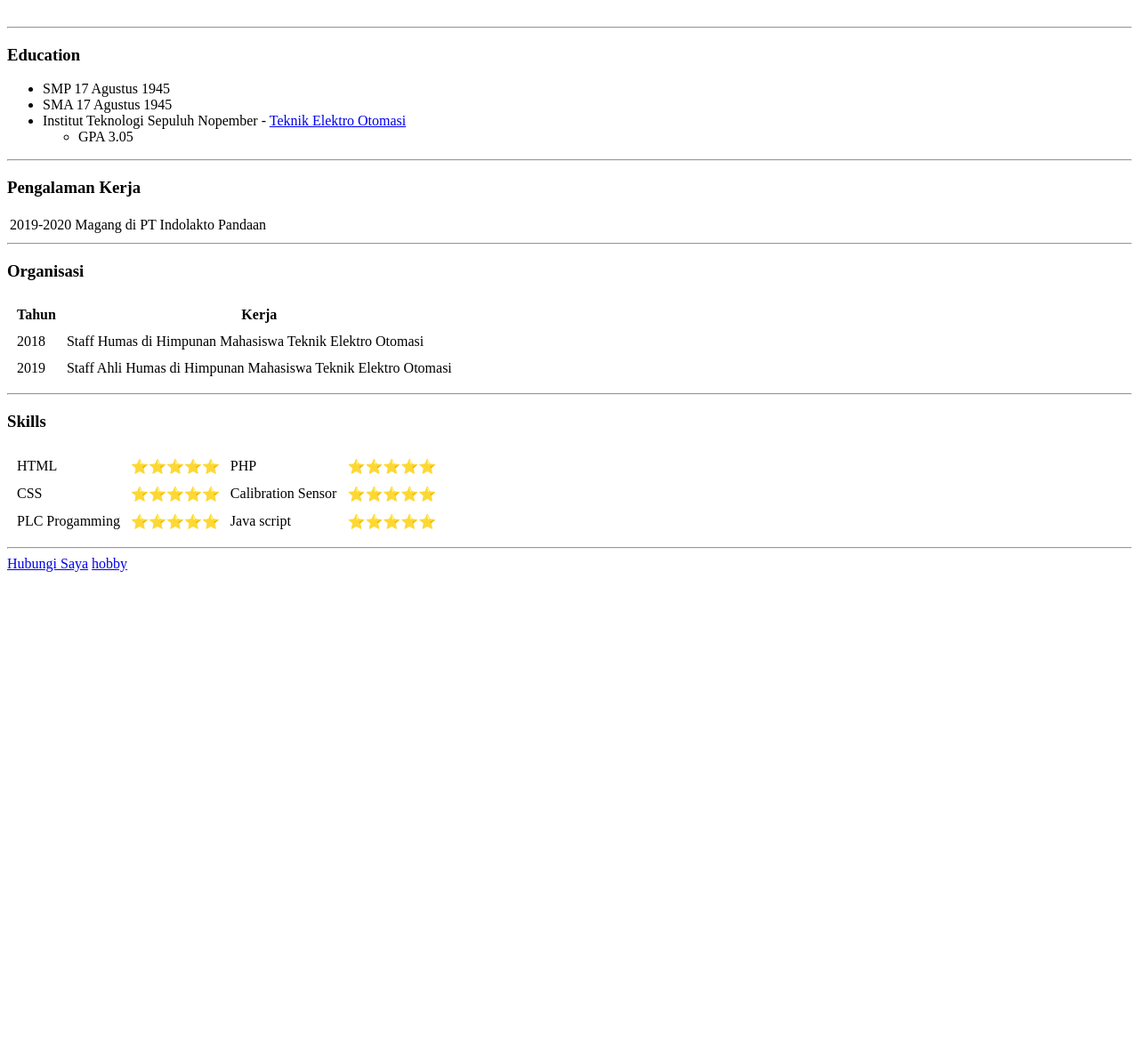
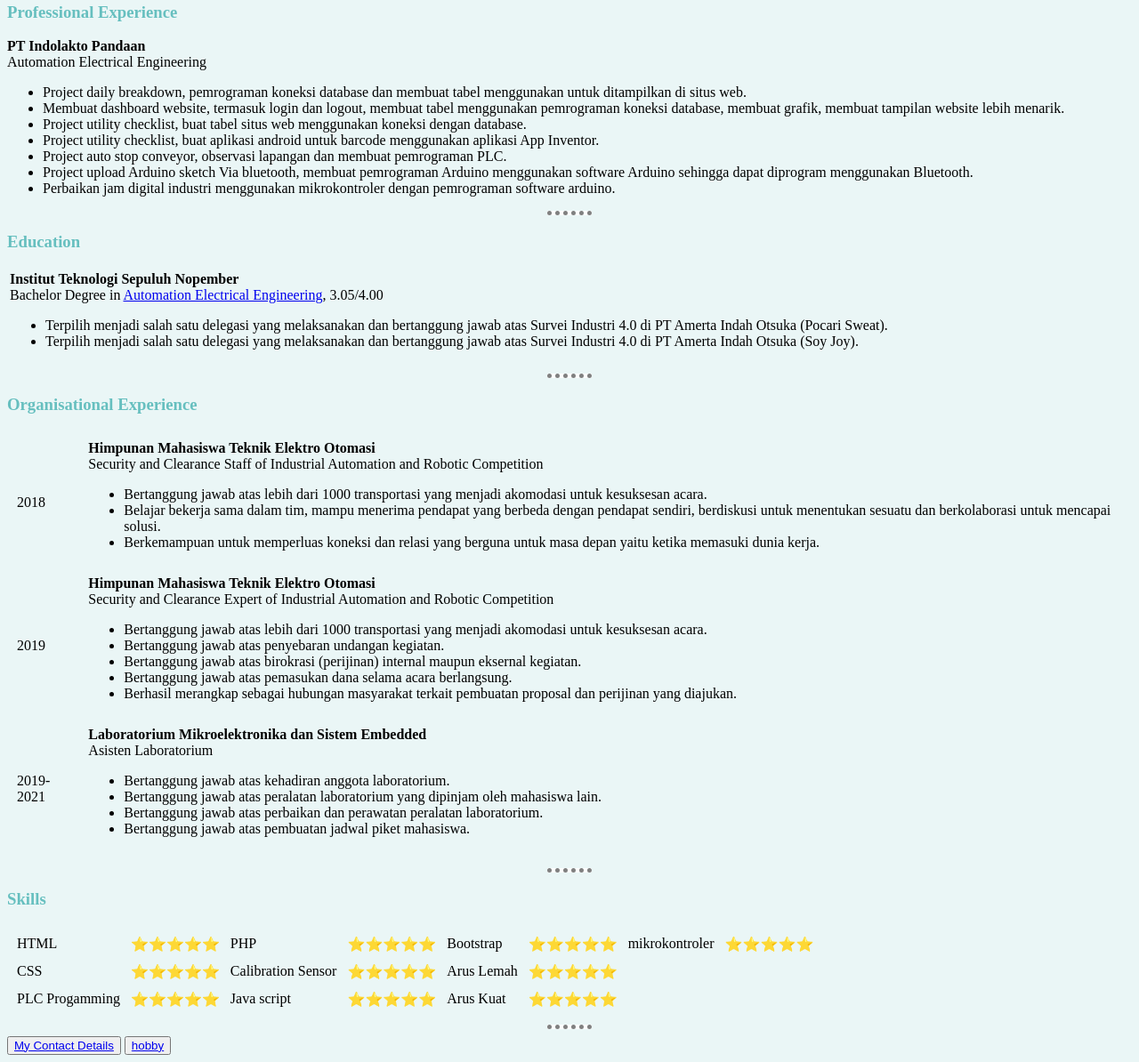
Before and after one commit to rafiputra2000/cv, a plain HTML site: page index.html in a window 1280 px wide. Shown: the part 333-1527 px from the top of the page at 89% size. Before the commit the page ends 984 px from the top, so only its background shows below. Drawn offline with Linux system fonts and the light colour scheme.

Commit message:
Updates new CV

```diff
--- /dev/null
+++ b/css/styles.css
@@ -0,0 +1,31 @@
+/***************************TAG SELECTOR******************************/
+
+body{
+  background-color: #EAF6F6;
+}
+
+hr{
+  background-color: white;
+  border-style: none;
+  border-top-style: dotted;
+  border-color: grey;
+  border-width: 5px;
+  width: 4%;
+}
+
+h1{
+  color: #66BFBF;
+  font-family: arial;
+
+}
+
+h3{
+  color: #66BFBF;
+}
+
+/***************************CLASS SELECTOR******************************/
+
+.image{
+  width: 200px;
+  height: 250px;
+}
--- a/index.html
+++ b/index.html
@@ -4,54 +4,82 @@
 <head>
   <meta charset="utf-8">
   <title>Rafi's Personal Site</title>
+  <link rel="stylesheet" href="css/styles.css">
 </head>
 
 <body>
   <table cellspacing="20">
     <tr>
-      <td><img src="images/Rafi.png" alt="Rafi Pramasukma Ekhaputera Profile Picture"></td>
-      <td><h1><a href="https://www.linkedin.com/in/rafi-pramasukma/">Rafi Pramasukma Ekhaputera</a></h1>
-      <p><em>Sarjana Terapan Teknik.</em></p>
-      <p>Saya adalah fresh graduate, berumur 22 tahun lulusan <strong><a href="https://www.its.ac.id/">Institut Teknologi Sepuluh Nopember (ITS)</a></strong> dan diwisuda pada tanggal 9 Oktober 2021</p></td>
+      <td><img class="image" src="images/Rafi2.jpg" alt="Rafi Pramasukma Ekhaputera Profile Picture"></td>
+      <td><h1>Rafi Pramasukma Ekhaputera, S.TR.T</h1>
+      <p>Saya umur 22 tahun, Tempat tanggal lahir Madiun, 2 Mei 1999, Sehat dan sudah mengikuti vaksin Covid 19 dosis 1 & 2, Lulus jurusan Teknik Electro Otomasi, <strong><a href="https://www.its.ac.id/">Institut Teknologi Sepuluh Nopember (ITS Surabaya)</a></strong>. Diwisuda pada tanggal 9 Oktober 2021.</p></td>
     </tr>
   </table>
   <hr>
+  <h3>Professional Experience</h3>
+        <strong>PT Indolakto Pandaan</strong><br> Automation Electrical Engineering
+        <ul>
+          <li>Project daily breakdown, pemrograman koneksi database dan membuat tabel menggunakan untuk ditampilkan di situs web.</li>
+          <li>Membuat dashboard website, termasuk login dan logout, membuat tabel menggunakan pemrograman koneksi database, membuat
+  grafik, membuat tampilan website lebih menarik.</li>
+          <li>Project utility checklist, buat tabel situs web menggunakan koneksi dengan database.</li>
+          <li>Project utility checklist, buat aplikasi android untuk barcode menggunakan aplikasi App Inventor.</li>
+          <li>Project auto stop conveyor, observasi lapangan dan membuat pemrograman PLC.</li>
+          <li>Project upload Arduino sketch Via bluetooth, membuat pemrograman Arduino menggunakan software Arduino sehingga dapat
+  diprogram menggunakan Bluetooth.</li>
+          <li>Perbaikan jam digital industri menggunakan mikrokontroler dengan pemrograman software arduino.</li>
+        </ul>
+  <hr>
   <h3>Education</h3>
-  <ul>
-    <li>SMP 17 Agustus 1945</li>
-    <li>SMA 17 Agustus 1945</li>
-    <li>Institut Teknologi Sepuluh Nopember - <a href="https://www.its.ac.id/teo/">Teknik Elektro Otomasi</a></li>
-    <ul>
-      <li>GPA 3.05</li>
-    </ul>
-  </ul>
-  <hr>
-  <h3>Pengalaman Kerja</h3>
   <table>
     <tr>
-      <td>2019-2020</td>
-      <td>Magang di PT Indolakto Pandaan</td>
+      <td><strong>Institut Teknologi Sepuluh Nopember</strong><br>Bachelor Degree in <a href="https://www.its.ac.id/teo/">Automation Electrical Engineering</a>, 3.05/4.00
+      <ul>
+        <li>Terpilih menjadi salah satu delegasi yang melaksanakan dan bertanggung jawab atas Survei Industri 4.0 di PT Amerta Indah Otsuka
+(Pocari Sweat).</li>
+        <li>Terpilih menjadi salah satu delegasi yang melaksanakan dan bertanggung jawab atas Survei Industri 4.0 di PT Amerta Indah Otsuka
+(Soy Joy).</li>
+      </ul>
+      </td>
     </tr>
   </table>
   <hr>
-  <h3>Organisasi</h3>
+  <h3>Organisational Experience</h3>
   <table cellspacing="10">
-    <thead>
-      <tr>
-        <th>Tahun</th>
-        <th>Kerja</th>
-      </tr>
-    </thead>
-    <tbody>
       <tr>
         <td>2018</td>
-        <td>Staff Humas di Himpunan Mahasiswa Teknik Elektro Otomasi</td>
+        <td><strong>Himpunan Mahasiswa Teknik Elektro Otomasi</strong><br>Security and Clearance Staff of Industrial Automation and Robotic Competition
+        <ul>
+          <li>Bertanggung jawab atas lebih dari 1000 transportasi yang menjadi akomodasi untuk kesuksesan acara.</li>
+          <li>Belajar bekerja sama dalam tim, mampu menerima pendapat yang berbeda dengan pendapat sendiri, berdiskusi untuk menentukan
+sesuatu dan berkolaborasi untuk mencapai solusi.</li>
+          <li>Berkemampuan untuk memperluas koneksi dan relasi yang berguna untuk masa depan yaitu ketika memasuki dunia kerja.</li>
+        </ul>
+        </td>
       </tr>
       <tr>
         <td>2019 </td>
-        <td>Staff Ahli Humas di Himpunan Mahasiswa Teknik Elektro Otomasi</td>
+        <td><strong>Himpunan Mahasiswa Teknik Elektro Otomasi</strong><br>Security and Clearance Expert of Industrial Automation and Robotic Competition
+          <ul>
+            <li>Bertanggung jawab atas lebih dari 1000 transportasi yang menjadi akomodasi untuk kesuksesan acara.</li>
+            <li>Bertanggung jawab atas penyebaran undangan kegiatan.</li>
+            <li>Bertanggung jawab atas birokrasi (perijinan) internal maupun eksernal kegiatan.</li>
+            <li>Bertanggung jawab atas pemasukan dana selama acara berlangsung.</li>
+            <li>Berhasil merangkap sebagai hubungan masyarakat terkait pembuatan proposal dan perijinan yang diajukan.</li>
+          </ul>
+        </td>
       </tr>
-    </tbody>
+      <tr>
+        <td>2019-2021</td>
+        <td><strong>Laboratorium Mikroelektronika dan Sistem Embedded</strong><br>Asisten Laboratorium
+          <ul>
+            <li>Bertanggung jawab atas kehadiran anggota laboratorium.</li>
+            <li>Bertanggung jawab atas peralatan laboratorium yang dipinjam oleh mahasiswa lain.</li>
+            <li>Bertanggung jawab atas perbaikan dan perawatan peralatan laboratorium.</li>
+            <li>Bertanggung jawab atas pembuatan jadwal piket mahasiswa.</li>
+          </ul>
+        </td>
+      </tr>
   </table>
   <hr>
   <h3>Skills</h3>
@@ -61,11 +89,17 @@
       <td>⭐⭐⭐⭐⭐</td>
       <td>PHP</td>
       <td>⭐⭐⭐⭐⭐</td>
+      <td>Bootstrap</td>
+      <td>⭐⭐⭐⭐⭐</td>
+      <td>mikrokontroler</td>
+      <td>⭐⭐⭐⭐⭐</td>
     </tr>
     <tr>
       <td>CSS</td>
       <td>⭐⭐⭐⭐⭐</td>
       <td>Calibration Sensor</td>
+      <td>⭐⭐⭐⭐⭐</td>
+      <td>Arus Lemah</td>
       <td>⭐⭐⭐⭐⭐</td>
     </tr>
     <tr>
@@ -73,11 +107,13 @@
       <td>⭐⭐⭐⭐⭐</td>
       <td>Java script</td>
       <td>⭐⭐⭐⭐⭐</td>
+      <td>Arus Kuat</td>
+      <td>⭐⭐⭐⭐⭐</td>
     </tr>
   </table>
   <hr>
-  <a href="contact.html">Hubungi Saya</a>
-  <a href="hobby.html">hobby</a>
+  <button type="button" name="button"><a href="contact.html">My Contact Details</a></button>
+  <button type="button" name="button"><a href="hobby.html">hobby</a></button>
 </body>
 
 </html>
```
Also changed, not shown: contact.html (+7 -6 lines), hobby.html (+1 -0 lines), images/Rafi2.jpg (added).
